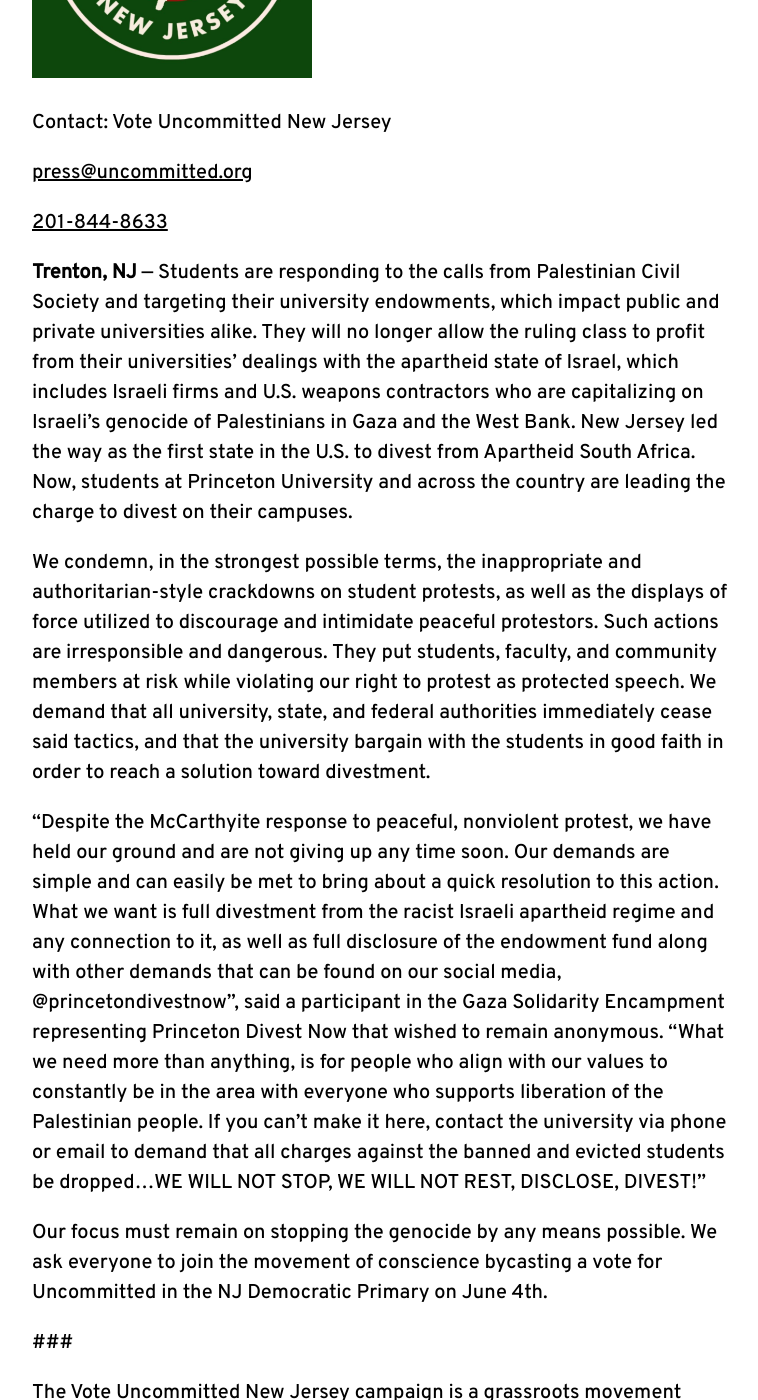
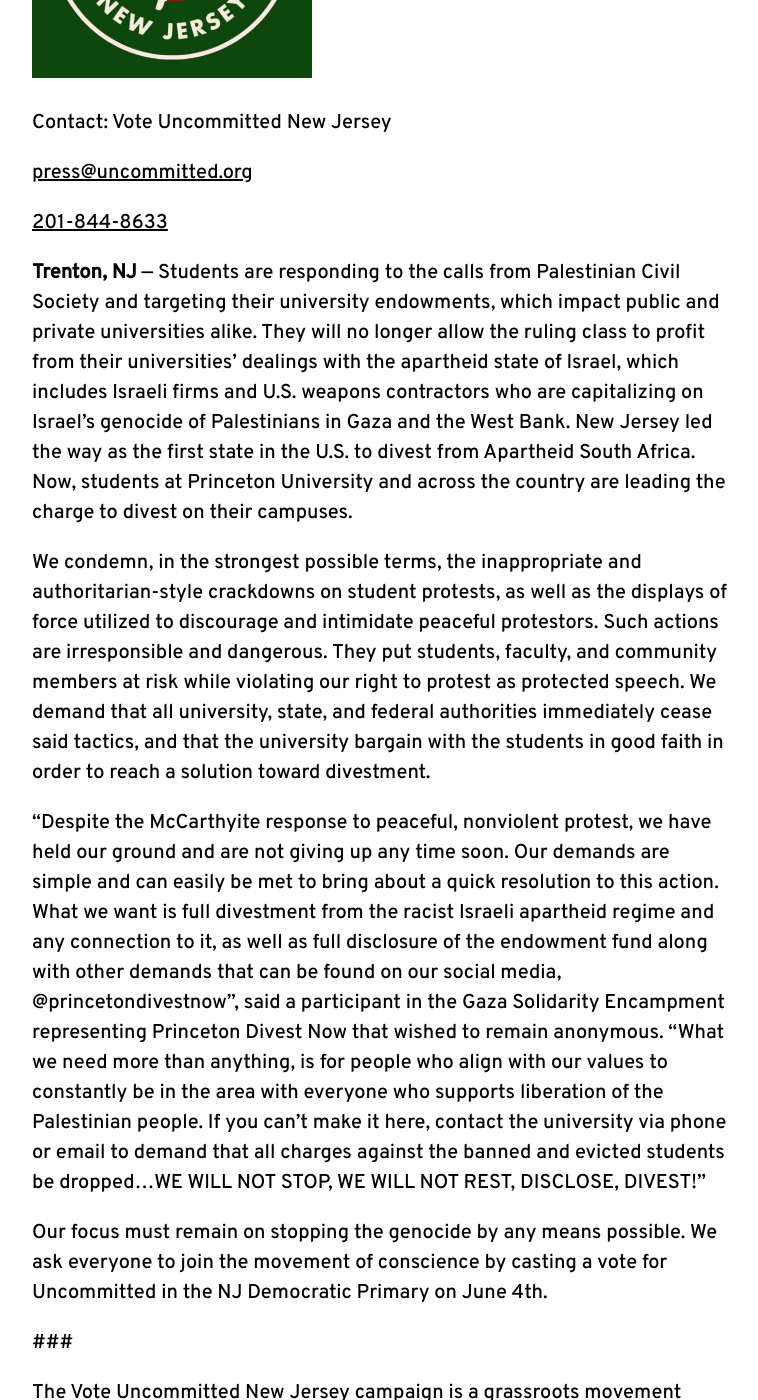
Before and after one commit to dsa-ntc/uncommittednj.org, a Jekyll site: the page built from protest-repression-pr.md, in a window 1280 px wide and 1400 px high, scrolled down 615 px. Shown: the whole window, without its empty margins (258-1016 px from the left). Built offline with Jekyll 4.4.1, drawn with Linux system fonts in a browser that asks for light colours; nearby versions of some CDN libraries; comment, search, counter and statistics services are not loaded.

Commit message:
Fix typos in protest-repression-pr.md

```diff
--- a/protest-repression-pr.md
+++ b/protest-repression-pr.md
@@ -24,7 +24,7 @@
 private universities alike. They will no longer allow the ruling class to profit
 from their universities’ dealings with the apartheid state of Israel, which
 includes Israeli firms and U.S. weapons contractors who are capitalizing on
-Israeli’s  genocide of Palestinians in Gaza and the West Bank. New Jersey led
+Israel’s genocide of Palestinians in Gaza and the West Bank. New Jersey led
 the way as the first state in the U.S. to divest from Apartheid South Africa.
 Now, students at Princeton University and across the country are leading the
 charge to divest on their campuses.
@@ -53,7 +53,7 @@
 DIVEST!”
 
 Our focus must remain on stopping the genocide by any means possible. We ask
-everyone to join the movement of conscience bycasting a vote for Uncommitted in
+everyone to join the movement of conscience by casting a vote for Uncommitted in
 the NJ Democratic Primary on June 4th.
 
 ###
```
